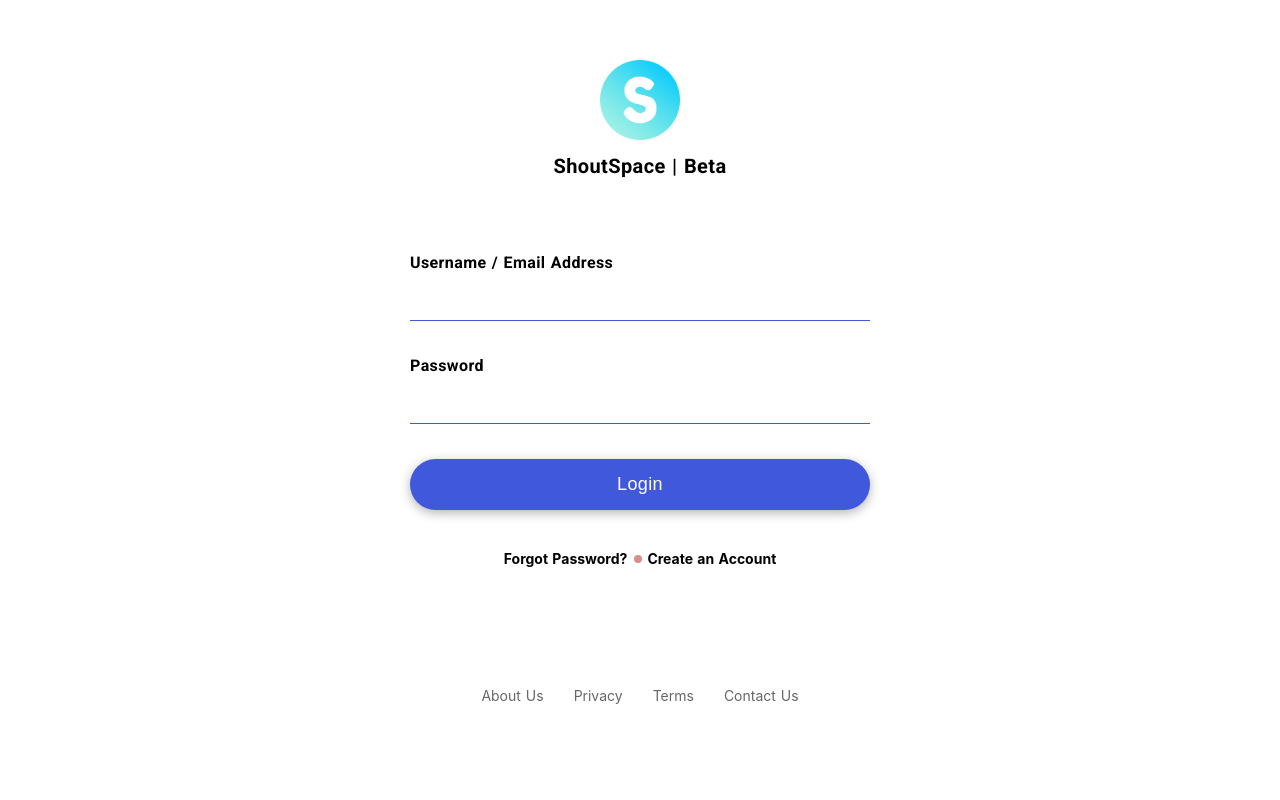
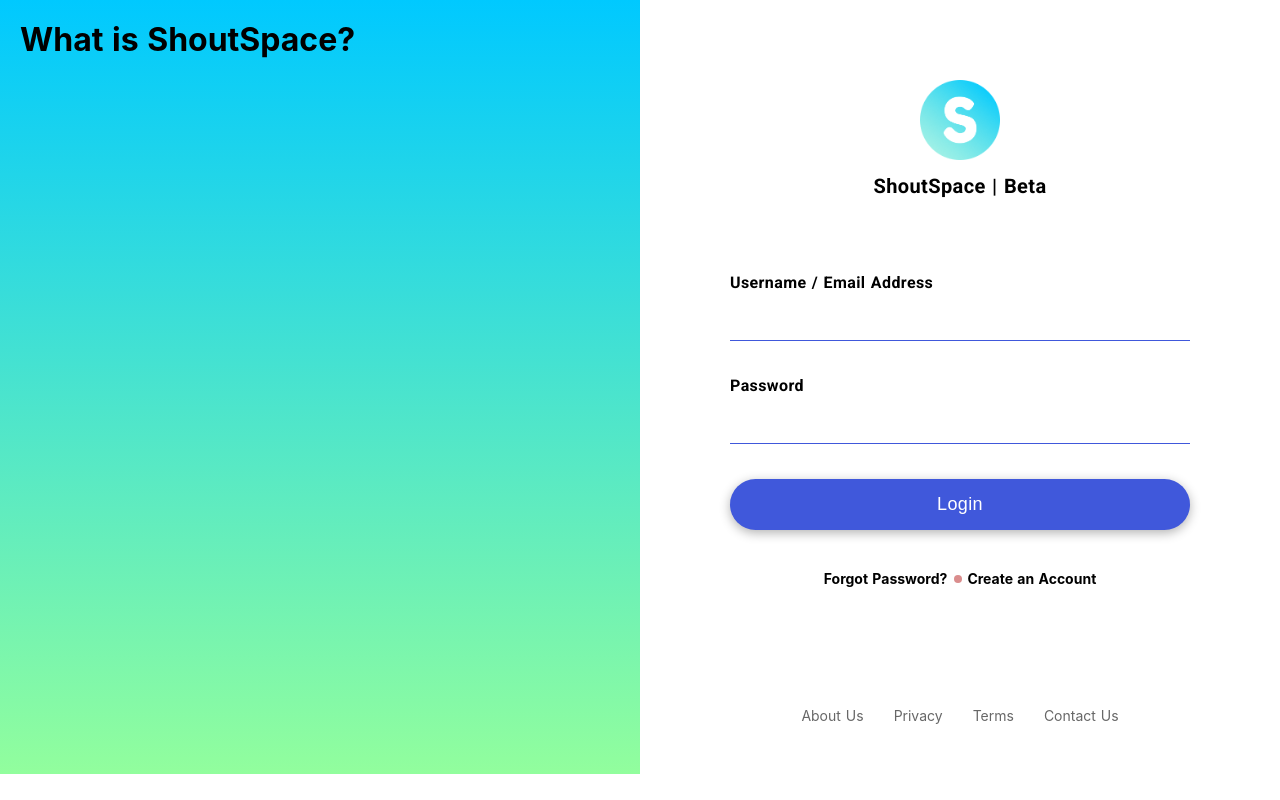
Before and after one commit to ChrisSasis/Social-Network-Vue-Project, a Nuxt app: page /login in a window 1280 px wide. Built offline with nearby package versions, Linux system fonts and the light colour scheme.

Commit message:
login landing

```diff
--- a/pages/login.vue
+++ b/pages/login.vue
@@ -1,5 +1,11 @@
 <template>
     <div>
+        <div class="content-container">
+            <div class="about-site">
+                <h1>What is ShoutSpace?</h1>
+            </div>
+            <div class="form-site">
+                <button class="check-featured">What is ShoutSpace?</button>
                 <div class="logo">
                     <div class="logo-holder">
                         <img src="/icon.png" alt="">
@@ -38,6 +44,9 @@
                             <a href="#" class="cta-link">Contact Us</a>
                         </li>
                     </ul>
+                </div>
+
+            </div>
         </div>
     </div>
 </template>
@@ -165,4 +174,36 @@ img {
     color:#676767;
     padding:10px 15px;
 }
+.about-site {
+    background-image: linear-gradient(#00C9FF,#92FE9D);
+    display:none;
+}
+.check-featured {
+    font-family:'Roboto',sans-serif;
+    font-size:14px;
+    margin:0 auto;
+    background:#00C9FF;
+    border:none;
+    color:#fff;
+    padding:10px 20px;
+    display:block;
+    width:100%;
+    outline:none;
+
+}
+@media screen and (min-width:800px) {
+    .content-container {
+        width:100%;
+        display:inline-flex;
+        flex-wrap:nowrap;
+    }
+    .check-featured {
+        display:none;
+    }
+    .about-site, .form-site {
+        display:block;
+        width:50%;
+        padding:20px;
+    }
+}
 </style>
```
Lines whose indentation alone changed are shown as unchanged.
